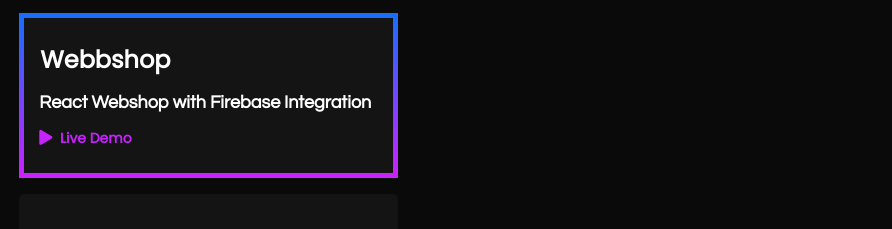
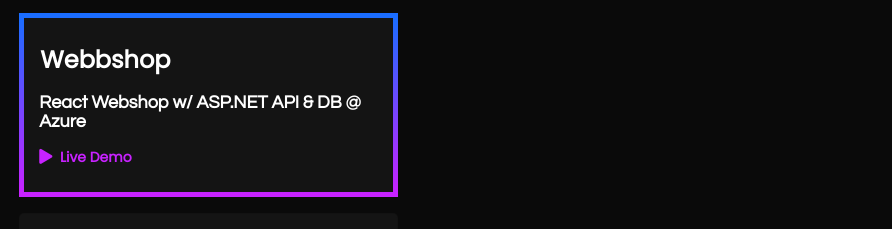
Before and after one commit to JantesInferno/JantesInferno.github.io, a website built with webpack: page src/index.html in a window 1280 px wide. Shown: the part 375-604 px from the top of the page, 388-1280 px from the left. Built offline with nearby package versions, Linux system fonts and the light colour scheme; some packages are replaced by stand-ins of ours; a script that the page names is missing.

Commit message:
update desc

```diff
--- a/src/index.html
+++ b/src/index.html
@@ -54,7 +54,7 @@
                         <section class="live-demo">
                             <div class="section_title">Webbshop</div>
                             <div class="about_section">
-                            <span style="display:block;">React Webshop with Firebase Integration</span>
+                            <span style="display:block;">React Webshop w/ ASP.NET API & DB @ Azure</span>
                             </div>
                             <div class="bottom_section">
                                 <span class="play-text" style="display:inline-block;"><i class='fas fa-play'></i>&nbsp; Live Demo</span>
```
